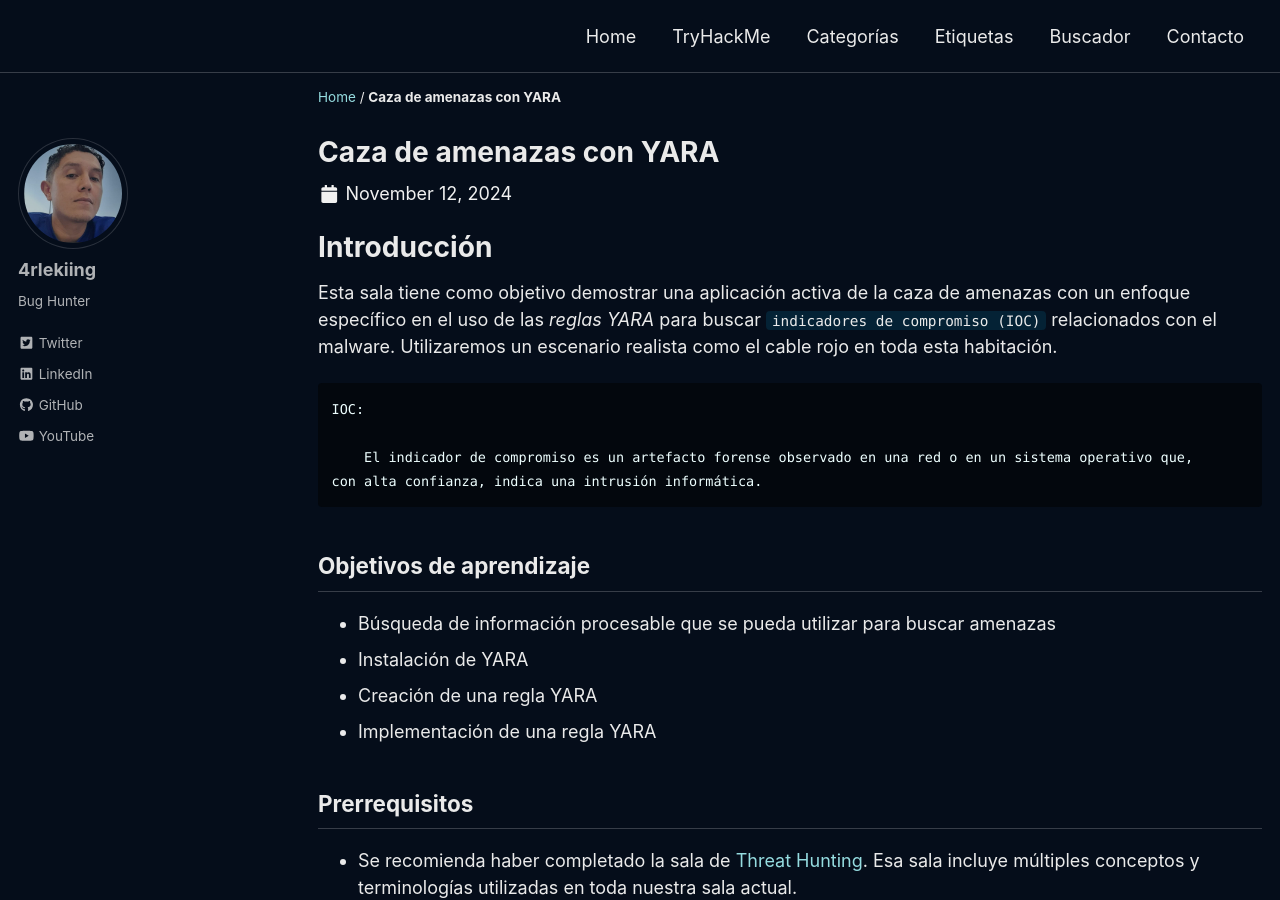
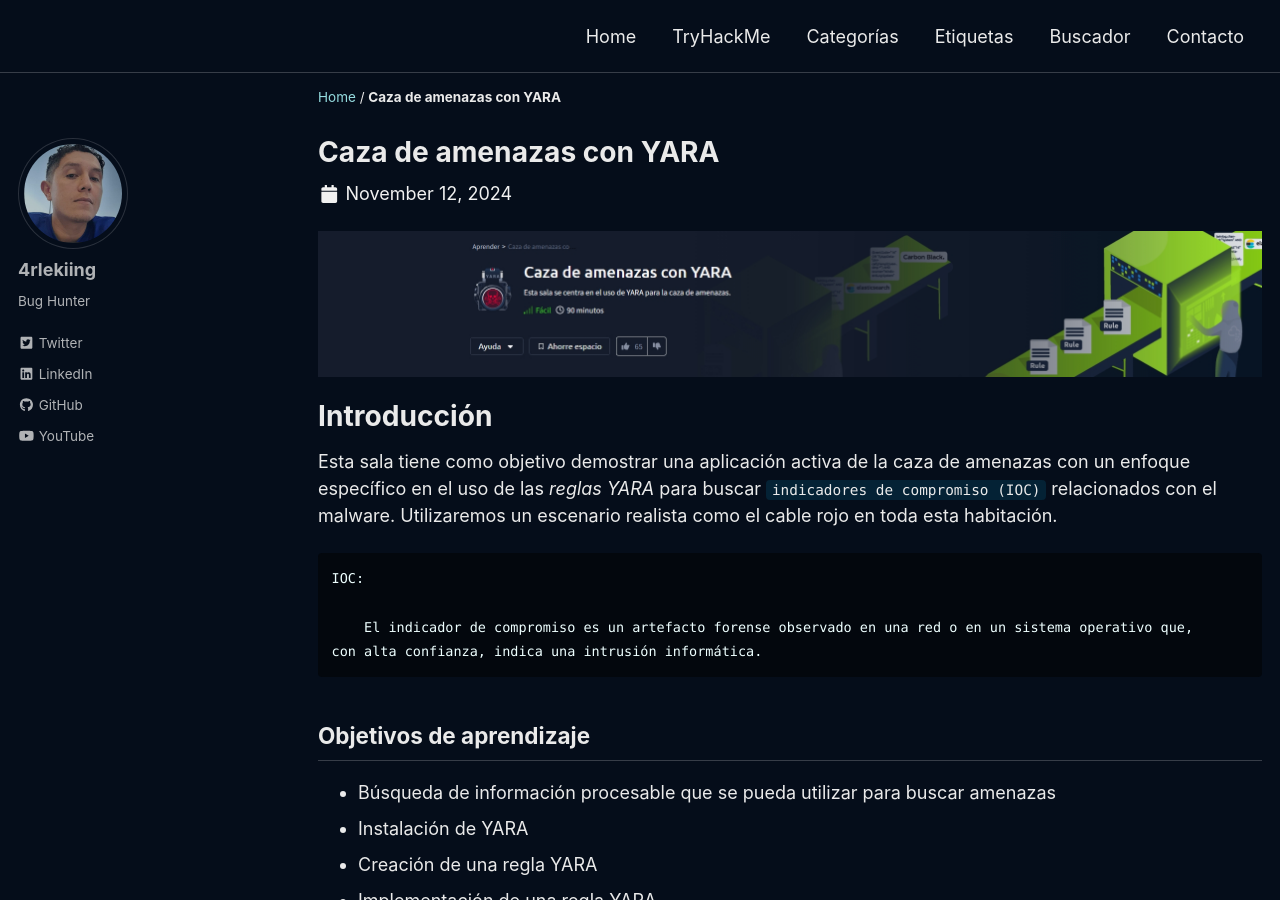
Before and after one commit to 4rleki-ing/try.github.io, a Jekyll site: the page built from _posts/2024-01-04-Caza-amenazas-YARA.md, in a window 1280 px wide and 900 px high. Built offline with Jekyll 4.4.1, drawn with Linux system fonts in a browser that asks for light colours; cached includes are drawn as plain includes; a script that is not in the unit is left out.

Commit message:
Update 2024-01-04-Caza-amenazas-YARA.md

```diff
--- a/_posts/2024-01-04-Caza-amenazas-YARA.md
+++ b/_posts/2024-01-04-Caza-amenazas-YARA.md
@@ -13,6 +13,7 @@ tags:
   - Tutorial
 ---
 
+![Portada](https://tryhackme.4kiing.net/assets/images/Yara/Portada.jpeg)
 
 # Introducción
 Esta sala tiene como objetivo demostrar una aplicación activa de la caza de amenazas con un enfoque específico en el uso de las *reglas YARA* para buscar `indicadores de compromiso (IOC)` relacionados con el malware. Utilizaremos un escenario realista como el cable rojo en toda esta habitación.
```
